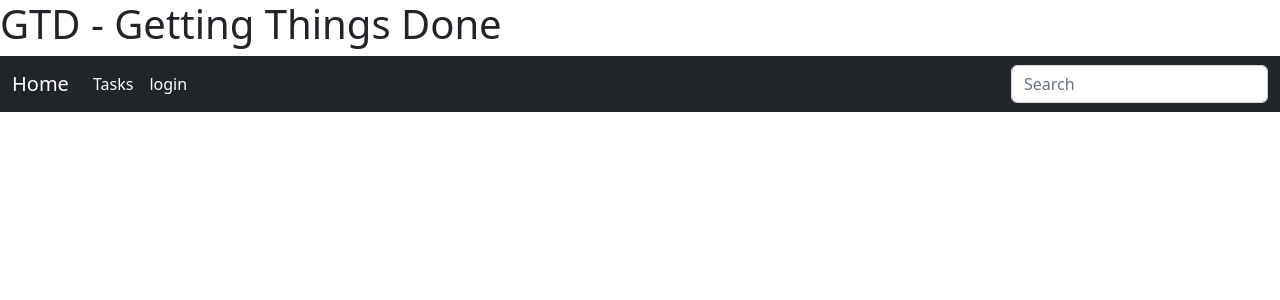
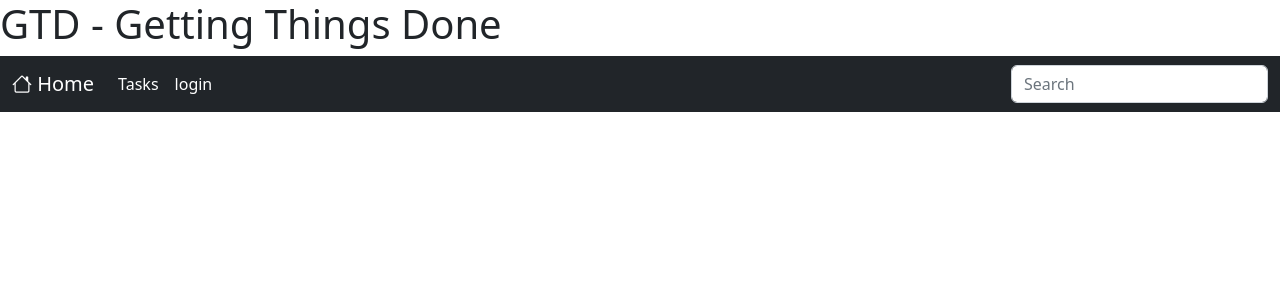
Before and after one commit to recursossauro/GTD, a Django app: page / in a window 1280 px wide. Shown: the top 300 px of the page. Run offline with Django 5.2, Linux system fonts and the light colour scheme.

Commit message:
Add icon home "<i class="bi bi-house"></i>" on home menu in core.html.

```diff
--- a/core/templates/core.html
+++ b/core/templates/core.html
@@ -17,7 +17,7 @@
   </header>
   <nav class="navbar navbar-expand-sm navbar-dark bg-dark">
     <div class="container-fluid">
-        <a class="navbar-brand" href="{% url 'index' %}">Home</a>
+        <a class="navbar-brand" href="{% url 'index' %}"><i class="bi bi-house"></i> Home</a>
         <button class="navbar-toggler" type="button" data-bs-toggle="collapse" data-bs-target="#navbarSupportedContent" aria-controls="navbarSupportedContent" aria-expanded="false" aria-label="Toggle navigation">
             <span class="navbar-toggler-icon"></span>
         </button>
```
